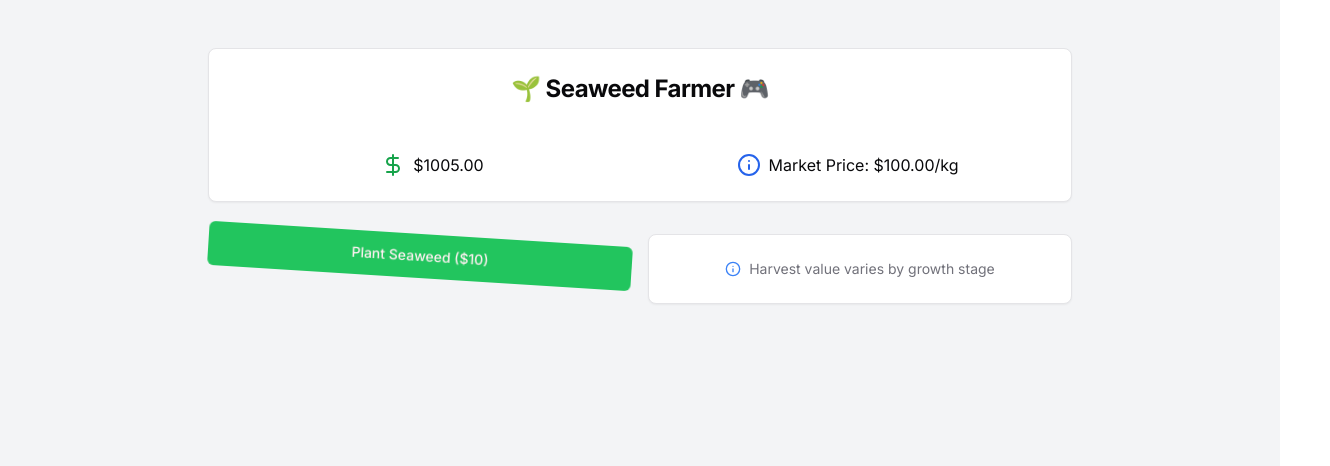
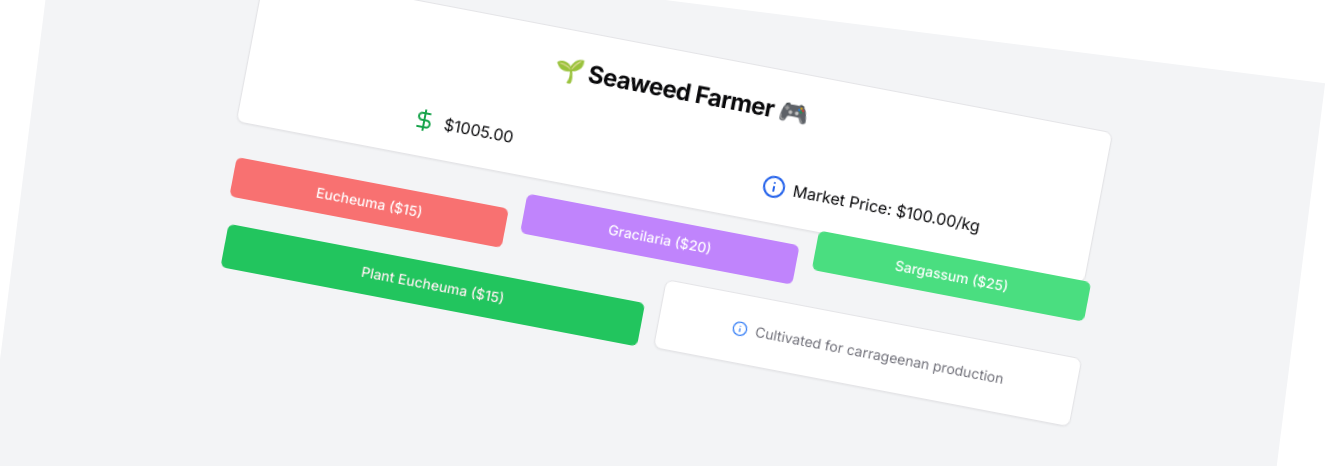
Before and after one commit to thiefyzheng/seaweed-game, a Next.js app: page / in a window 1280 px wide. Shown: the top 466 px of the page, 1330 px wide, since content can reach past the window. Built offline with nearby package versions, Linux system fonts and the light colour scheme.

Commit message:
added seaweeds

```diff
--- a/src/components/SeaweedFarmer.tsx
+++ b/src/components/SeaweedFarmer.tsx
@@ -13,16 +13,43 @@ import {
 
 // Game constants
 const INITIAL_MONEY = 1000;
-const PLANTING_COST = 10;
-const MARKET_PRICE_RANGE = { MIN: 50, MAX: 200 };
 const UPDATE_INTERVAL = 2000;
 
+const SEAWEED_TYPES = {
+  EUCHEUMA: {
+    name: 'Eucheuma',
+    description: 'Cultivated for carrageenan production',
+    basePrice: 100,
+    plantingCost: 15,
+    color: 'bg-red-400',
+    specialEffect: 'Faster growth in warm waters'
+  },
+  GRACILARIA: {
+    name: 'Gracilaria',
+    description: 'High-quality agar source',
+    basePrice: 150,
+    plantingCost: 20,
+    color: 'bg-purple-400',
+    specialEffect: 'Thrives in shrimp ponds'
+  },
+  SARGASSUM: {
+    name: 'Sargassum',
+    description: 'Traditional medicinal uses',
+    basePrice: 200,
+    plantingCost: 25,
+    color: 'bg-green-400',
+    specialEffect: 'Valuable for health benefits'
+  }
+} as const;
+
+const MARKET_PRICE_RANGE = { MIN: 50, MAX: 200 };
+
 const GROWTH_STAGES = {
-  SEEDLING: { name: 'Seedling', age: 0, color: 'bg-green-200', multiplier: 0.1 },
-  GROWING: { name: 'Growing', age: 5, color: 'bg-green-400', multiplier: 0.5 },
-  MATURE: { name: 'Mature', age: 10, color: 'bg-green-600', multiplier: 1.0 },
-  OPTIMAL: { name: 'Optimal', age: 15, color: 'bg-green-700', multiplier: 1.5 },
-  OVERGROWN: { name: 'Overgrown', age: 20, color: 'bg-yellow-600', multiplier: 0.3 }
+  SEEDLING: { name: 'Seedling', age: 0, multiplier: 0.1 },
+  GROWING: { name: 'Growing', age: 5, multiplier: 0.5 },
+  MATURE: { name: 'Mature', age: 10, multiplier: 1.0 },
+  OPTIMAL: { name: 'Optimal', age: 15, multiplier: 1.5 },
+  OVERGROWN: { name: 'Overgrown', age: 20, multiplier: 0.3 }
 };
 
 // Game events with more variety
@@ -74,10 +101,12 @@ interface GameState {
     id: number;
     age: number;
     marketPriceAtPlanting: number;
+    type: keyof typeof SEAWEED_TYPES;
   }>;
   marketPrice: number;
   eventMessage: string;
   passiveIncomeRate: number;
+  selectedSeaweedType: keyof typeof SEAWEED_TYPES;
 }
 
 type GameAction =
@@ -87,13 +116,15 @@ type GameAction =
   | { type: 'UPDATE_MARKET' }
   | { type: 'APPLY_EVENT'; payload: GameState; message: string }
   | { type: 'CLEAR_MESSAGE' }
-  | { type: 'UPDATE_PASSIVE_INCOME' };
+  | { type: 'UPDATE_PASSIVE_INCOME' }
+  | { type: 'SELECT_SEAWEED_TYPE'; payload: keyof typeof SEAWEED_TYPES };
 
 // Reducer for better state management
 const gameReducer = (state: GameState, action: GameAction): GameState => {
   switch (action.type) {
     case 'PLANT_SEAWEED':
-      if (state.money < PLANTING_COST) {
+      const plantingCost = SEAWEED_TYPES[state.selectedSeaweedType].plantingCost;
+      if (state.money < plantingCost) {
         return {
           ...state,
           eventMessage: "Not enough money to plant seaweed!"
@@ -101,10 +132,11 @@ const gameReducer = (state: GameState, action: GameAction): GameState => {
       }
       return {
         ...state,
-        money: state.money - PLANTING_COST,
+        money: state.money - plantingCost,
         seaweeds: [...state.seaweeds, {
           id: Date.now(),
           age: 0,
+          type: state.selectedSeaweedType,
           marketPriceAtPlanting: state.marketPrice
         }]
       };
@@ -119,13 +151,14 @@ const gameReducer = (state: GameState, action: GameAction): GameState => {
 
       if (!stage) return state;
 
-      const value = Math.round(seaweed.marketPriceAtPlanting * stage.multiplier);
+      const baseValue = SEAWEED_TYPES[seaweed.type].basePrice;
+      const value = Math.round(baseValue * stage.multiplier);
 
       return {
         ...state,
         money: state.money + value,
         seaweeds: state.seaweeds.filter(s => s.id !== action.payload),
-        eventMessage: `Harvested seaweed for $${value}!`
+        eventMessage: `Harvested ${SEAWEED_TYPES[seaweed.type].name} for $${value}!`
       };
 
     case 'UPDATE_GROWTH':
@@ -152,10 +185,17 @@ const gameReducer = (state: GameState, action: GameAction): GameState => {
         ...action.payload,
         eventMessage: action.message
       };
+
     case 'UPDATE_PASSIVE_INCOME':
       return {
         ...state,
         money: state.money + state.passiveIncomeRate,
+      };
+
+    case 'SELECT_SEAWEED_TYPE':
+      return {
+        ...state,
+        selectedSeaweedType: action.payload
       };
 
     case 'CLEAR_MESSAGE':
@@ -176,6 +216,7 @@ export default function SeaweedFarmer() {
     marketPrice: 100,
     eventMessage: '',
     passiveIncomeRate: 1,
+    selectedSeaweedType: 'EUCHEUMA'
   });
 
   const getGrowthStage = useCallback((age: number) => {
@@ -248,24 +289,50 @@ export default function SeaweedFarmer() {
         </CardContent>
       </Card>
 
+      <div className="grid grid-cols-3 gap-4 mb-4">
+        {Object.entries(SEAWEED_TYPES).map(([type, data]) => (
+          <Tooltip key={type}>
+            <TooltipTrigger asChild>
+              <Button
+                onClick={() => dispatch({ type: 'SELECT_SEAWEED_TYPE', payload: type as keyof typeof SEAWEED_TYPES })}
+                className={`${
+                  gameState.selectedSeaweedType === type
+                    ? 'ring-2 ring-blue-500'
+                    : ''
+                } ${data.color} text-white w-full`}
+              >
+                {data.name} (${data.plantingCost})
+              </Button>
+            </TooltipTrigger>
+            <TooltipContent>
+              <p>{data.description}</p>
+              <p>{data.specialEffect}</p>
+            </TooltipContent>
+          </Tooltip>
+        ))}
+      </div>
+
       <div className="grid grid-cols-2 sm:grid-cols-3 md:grid-cols-4 lg:grid-cols-6 gap-2">
         {gameState.seaweeds.map((seaweed) => {
           const stage = getGrowthStage(seaweed.age);
           if (!stage) return null;
 
-          const value = Math.round(seaweed.marketPriceAtPlanting * stage.multiplier);
+          const baseValue = SEAWEED_TYPES[seaweed.type].basePrice;
+          const value = Math.round(baseValue * stage.multiplier);
 
           return (
             <Tooltip key={seaweed.id}>
               <TooltipTrigger>
                 <div
-                    className={`h-20 ${stage.color} rounded cursor-pointer transition-transform hover:scale-105`}
+                  className={`h-20 ${SEAWEED_TYPES[seaweed.type].color} rounded cursor-pointer transition-transform hover:scale-105`}
                   onClick={() => dispatch({
                     type: 'HARVEST_SEAWEED',
                     payload: seaweed.id
                   })}
                 >
                   <div className="absolute bottom-0 left-0 right-0 bg-black bg-opacity-50 text-white text-xs p-1 text-center">
+                    {SEAWEED_TYPES[seaweed.type].name}
+                    <br />
                     {stage.name}
                     <br />
                     ${value}
@@ -273,7 +340,10 @@ export default function SeaweedFarmer() {
                 </div>
               </TooltipTrigger>
               <TooltipContent>
+                <p>Type: {SEAWEED_TYPES[seaweed.type].name}</p>
                 <p>Age: {seaweed.age} days</p>
+                <p>Stage: {stage.name}</p>
+                <p>Value: ${value}</p>
                 <p>Click to harvest</p>
               </TooltipContent>
             </Tooltip>
@@ -287,14 +357,16 @@ export default function SeaweedFarmer() {
           size="lg"
           className="w-full bg-green-500 hover:bg-green-600"
         >
-          Plant Seaweed (${PLANTING_COST})
+          Plant {SEAWEED_TYPES[gameState.selectedSeaweedType].name} (${SEAWEED_TYPES[gameState.selectedSeaweedType].plantingCost})
         </Button>
 
         <Card className="border shadow-sm">
           <CardContent className="p-6">
             <div className="flex items-center justify-center space-x-2">
               <Info className="h-4 w-4 text-blue-500" />
-              <span className="text-sm text-muted-foreground">Harvest value varies by growth stage</span>
+              <span className="text-sm text-muted-foreground">
+                {SEAWEED_TYPES[gameState.selectedSeaweedType].description}
+              </span>
             </div>
           </CardContent>
         </Card>
@@ -314,7 +386,7 @@ export default function SeaweedFarmer() {
           100% { transform: rotate(-5deg); }
         }
 
-        [class*='bg-green-'] {
+        [class*='bg-'] {
           animation: sway 4s infinite ease-in-out;
         }
       `}</style>
```
Lines whose indentation alone changed are shown as unchanged.
